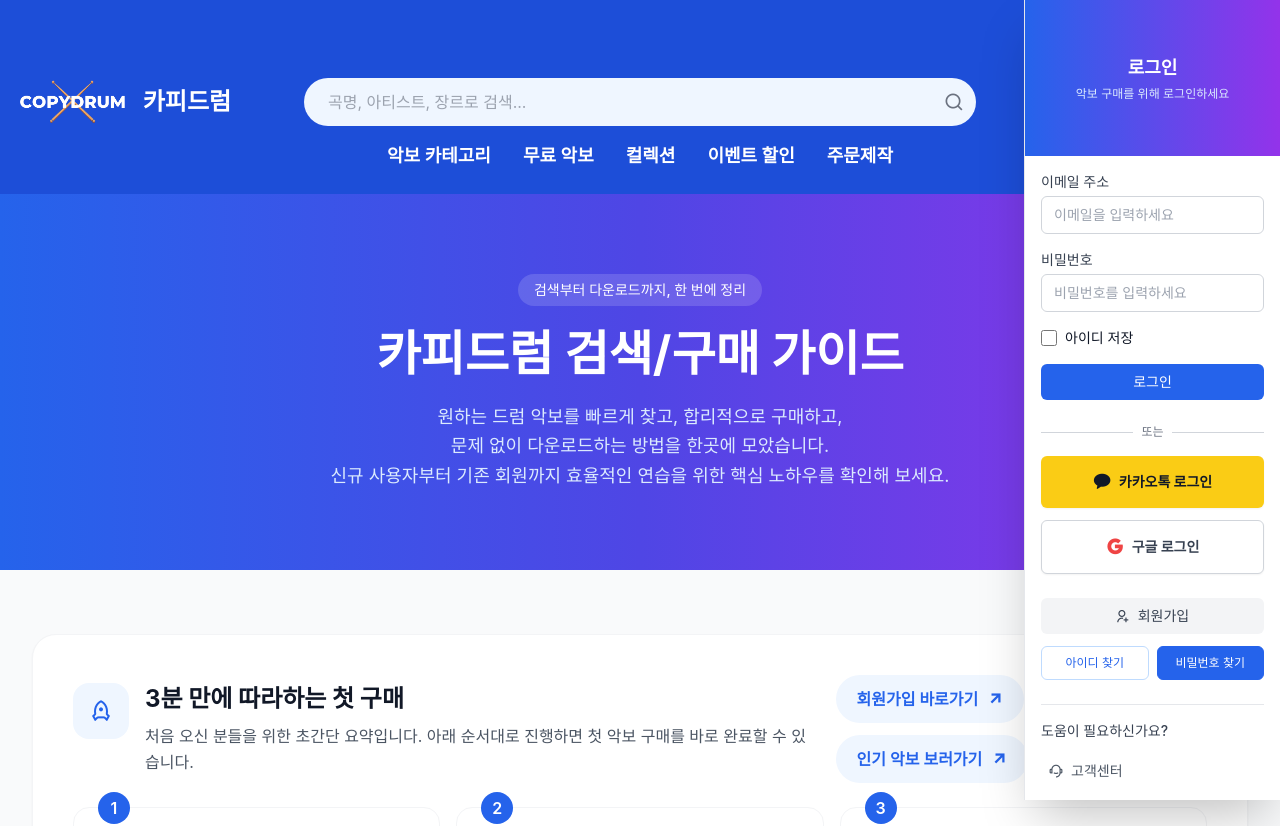
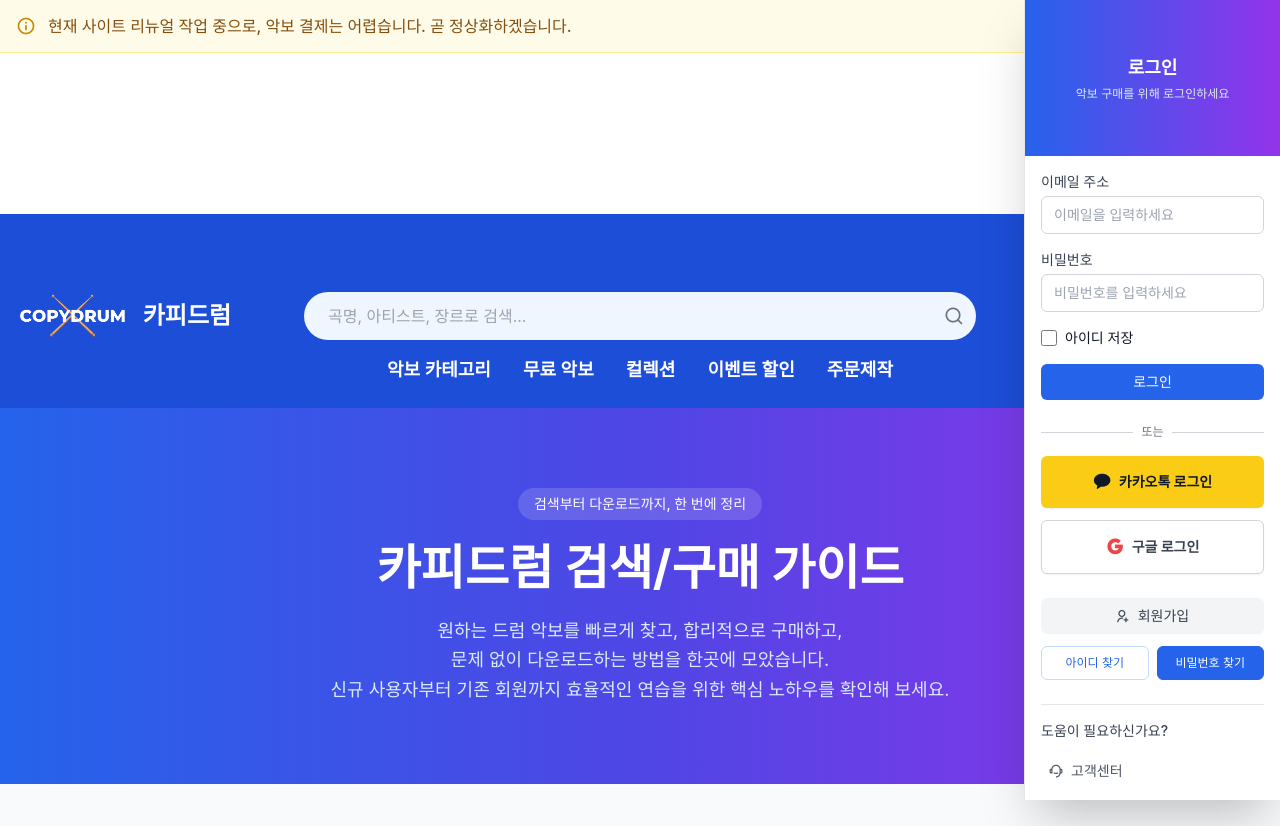
Before and after one commit to copydrum/copydrum-site, a React (Vite) app: page /guide in a window 1280 px wide. Shown: the top 826 px of the page. Built offline with nearby package versions, Linux system fonts and the light colour scheme; grey boxes are pictures that could not be loaded; a web font is replaced by a local one.

Commit message:
援ш? ?뚯뀥 濡쒓렇???몄뒪???좎? 諛?寃곗젣 怨듭? 異붽? - 援ш? ?뚯뀥 濡쒓렇?????먮옒 ?몄뒪???좎? 濡쒖쭅 異붽? - 寃곗젣 怨듭? 而댄룷?뚰듃 異붽? (?쒓?/?곸뼱 ?ъ씠?몃퀎 ?쒖떆)

```diff
--- a/src/App.tsx
+++ b/src/App.tsx
@@ -13,6 +13,7 @@
 import MobileCashChargeModal from './components/mobile/MobileCashChargeModal';
 import HreflangTags from './components/common/HreflangTags';
 import MaintenanceNotice from './components/common/MaintenanceNotice';
+import PaymentNotice from './components/common/PaymentNotice';
 
 console.log('VITE_MAINTENANCE_MODE =', import.meta.env.VITE_MAINTENANCE_MODE);
 
@@ -100,6 +101,9 @@
           {/* SEO: hreflang 태그 */}
           <HreflangTags />
 
+          {/* 결제 공지 */}
+          <PaymentNotice />
+
           <MobileHeader
             user={user}
             onMenuToggle={() => setIsMobileMenuOpen(true)}
@@ -119,7 +123,7 @@
             onClose={() => setIsCashModalOpen(false)}
             user={user ?? null}
           />
-          <div className="min-h-screen bg-white pt-[108px] pb-[80px] md:pt-0 md:pb-0">
+          <div className="min-h-screen bg-white pb-[80px] md:pb-0" style={{ paddingTop: 'calc(var(--payment-notice-height, 0px) + 108px)' }}>
             <AppRoutes />
           </div>
           <MobileBottomNav
--- /dev/null
+++ b/src/components/common/PaymentNotice.tsx
@@ -0,0 +1,69 @@
+import { useState, useEffect, useMemo, useRef } from 'react';
+import { useTranslation } from 'react-i18next';
+import { isEnglishHost } from '../../i18n/languages';
+
+export default function PaymentNotice() {
+  const [isVisible, setIsVisible] = useState(false);
+  const { t } = useTranslation();
+  const isEnglish = typeof window !== 'undefined' && isEnglishHost(window.location.host);
+  const noticeRef = useRef<HTMLDivElement>(null);
+
+  useEffect(() => {
+    // localStorage에서 닫힘 상태 확인
+    const isDismissed = localStorage.getItem('paymentNoticeDismissed');
+    if (!isDismissed) {
+      setIsVisible(true);
+    }
+  }, []);
+
+  // PaymentNotice 높이를 CSS 변수로 설정 (모바일 헤더 위치 조정용)
+  useEffect(() => {
+    if (isVisible && noticeRef.current) {
+      const height = noticeRef.current.offsetHeight;
+      document.documentElement.style.setProperty('--payment-notice-height', `${height}px`);
+    } else {
+      document.documentElement.style.setProperty('--payment-notice-height', '0px');
+    }
+  }, [isVisible]);
+
+  const handleClose = () => {
+    setIsVisible(false);
+    // 24시간 동안 다시 보지 않기
+    localStorage.setItem('paymentNoticeDismissed', 'true');
+    const expiryTime = Date.now() + 24 * 60 * 60 * 1000;
+    localStorage.setItem('paymentNoticeExpiry', expiryTime.toString());
+  };
+
+  // 만료 시간 확인 (24시간 후 다시 표시)
+  useEffect(() => {
+    const expiry = localStorage.getItem('paymentNoticeExpiry');
+    if (expiry && Date.now() > parseInt(expiry)) {
+      localStorage.removeItem('paymentNoticeDismissed');
+      localStorage.removeItem('paymentNoticeExpiry');
+    }
+  }, []);
+
+  if (!isVisible) return null;
+
+  return (
+    <div ref={noticeRef} className="fixed top-0 left-0 right-0 z-[100] bg-yellow-50 border-b border-yellow-200 px-4 py-3 md:relative md:z-auto md:top-0">
+      <div className="max-w-7xl mx-auto flex items-center justify-between gap-4">
+        <div className="flex items-center gap-3 flex-1">
+          <i className="ri-information-line text-xl text-yellow-600 flex-shrink-0" aria-hidden />
+          <p className="text-sm sm:text-base text-yellow-800 font-medium">
+            {isEnglish
+              ? 'We are currently working on a site renewal, so sheet music purchases are temporarily unavailable. We will restore normal service shortly.'
+              : '현재 사이트 리뉴얼 작업 중으로, 악보 결제는 어렵습니다. 곧 정상화하겠습니다.'}
+          </p>
+        </div>
+        <button
+          onClick={handleClose}
+          className="text-yellow-600 hover:text-yellow-800 transition-colors flex-shrink-0"
+          aria-label={t('button.close')}
+        >
+          <i className="ri-close-line text-xl" aria-hidden />
+        </button>
+      </div>
+    </div>
+  );
+}
--- a/src/components/feature/UserSidebar.tsx
+++ b/src/components/feature/UserSidebar.tsx
@@ -175,11 +175,22 @@
     try {
       // 현재 호스트를 유지하여 리다이렉트
       const currentOrigin = typeof window !== 'undefined' ? window.location.origin : 'https://copydrum.com';
+      const currentHost = typeof window !== 'undefined' ? window.location.host : 'copydrum.com';
+
+      // 원래 호스트를 localStorage에 저장 (콜백에서 확인용)
+      if (typeof window !== 'undefined') {
+        localStorage.setItem('oauth_original_host', currentHost);
+      }
+
       const redirectUrl = `${currentOrigin}/auth/callback`;
       const { error } = await supabase.auth.signInWithOAuth({
         provider: 'google',
         options: {
           redirectTo: redirectUrl,
+          queryParams: {
+            // 추가 파라미터로 호스트 정보 전달 (Supabase가 무시할 수 있지만 시도)
+            host: currentHost,
+          },
         },
       });
 
--- a/src/components/mobile/MobileHeader.tsx
+++ b/src/components/mobile/MobileHeader.tsx
@@ -21,7 +21,7 @@
   const isEnglishSite = typeof window !== 'undefined' && isEnglishHost(window.location.host);
 
   return (
-    <header className="md:hidden fixed top-0 left-0 right-0 z-50 bg-blue-700 text-white">
+    <header className="md:hidden fixed top-0 left-0 right-0 z-50 bg-blue-700 text-white" style={{ top: 'var(--payment-notice-height, 0px)' }}>
       <div className="flex items-center justify-between px-4 py-3">
         <button
           type="button"
--- a/src/pages/auth/callback.tsx
+++ b/src/pages/auth/callback.tsx
@@ -9,6 +9,10 @@
   useEffect(() => {
     const handleAuthCallback = async () => {
       try {
+        // 현재 호스트 확인 (로그인 후 올바른 호스트로 리다이렉트하기 위해)
+        const currentHost = typeof window !== 'undefined' ? window.location.host : '';
+        const isEnglishSite = currentHost.includes('en.copydrum.com');
+
         // URL에서 hash fragment 추출
         const hashParams = new URLSearchParams(window.location.hash.substring(1));
         const accessToken = hashParams.get('access_token');
@@ -87,8 +91,21 @@
             }
 
             // 로그인 성공 - 현재 호스트의 홈으로 이동 (호스트 유지, 해시 제거)
+            // 만약 잘못된 호스트로 리다이렉트되었다면 올바른 호스트로 이동
             if (typeof window !== 'undefined') {
               const currentOrigin = window.location.origin;
+              const currentHost = window.location.host;
+
+              // en.copydrum.com에서 시작했는데 copydrum.com으로 왔다면 다시 en.copydrum.com으로
+              // localStorage에 원래 호스트 정보 저장 (로그인 시작 시 저장)
+              const originalHost = localStorage.getItem('oauth_original_host');
+              if (originalHost && originalHost !== currentHost) {
+                const protocol = window.location.protocol;
+                window.location.replace(`${protocol}//${originalHost}/`);
+                localStorage.removeItem('oauth_original_host');
+                return;
+              }
+
               window.location.replace(`${currentOrigin}/`);
             } else {
               navigate('/');
--- a/src/pages/auth/login.tsx
+++ b/src/pages/auth/login.tsx
@@ -40,11 +40,22 @@
     try {
       // 현재 호스트를 유지하여 리다이렉트
       const currentOrigin = typeof window !== 'undefined' ? window.location.origin : 'https://copydrum.com';
+      const currentHost = typeof window !== 'undefined' ? window.location.host : 'copydrum.com';
+
+      // 원래 호스트를 localStorage에 저장 (콜백에서 확인용)
+      if (typeof window !== 'undefined') {
+        localStorage.setItem('oauth_original_host', currentHost);
+      }
+
       const redirectUrl = `${currentOrigin}/auth/callback`;
       const { error } = await supabase.auth.signInWithOAuth({
         provider: 'google',
         options: {
           redirectTo: redirectUrl,
+          queryParams: {
+            // 추가 파라미터로 호스트 정보 전달 (Supabase가 무시할 수 있지만 시도)
+            host: currentHost,
+          },
         },
       });
 
--- a/src/pages/auth/register.tsx
+++ b/src/pages/auth/register.tsx
@@ -46,11 +46,22 @@
     try {
       // 현재 호스트를 유지하여 리다이렉트
       const currentOrigin = typeof window !== 'undefined' ? window.location.origin : 'https://copydrum.com';
+      const currentHost = typeof window !== 'undefined' ? window.location.host : 'copydrum.com';
+
+      // 원래 호스트를 localStorage에 저장 (콜백에서 확인용)
+      if (typeof window !== 'undefined') {
+        localStorage.setItem('oauth_original_host', currentHost);
+      }
+
       const redirectUrl = `${currentOrigin}/auth/callback`;
       const { error } = await supabase.auth.signInWithOAuth({
         provider: 'google',
         options: {
           redirectTo: redirectUrl,
+          queryParams: {
+            // 추가 파라미터로 호스트 정보 전달 (Supabase가 무시할 수 있지만 시도)
+            host: currentHost,
+          },
         },
       });
 
```
